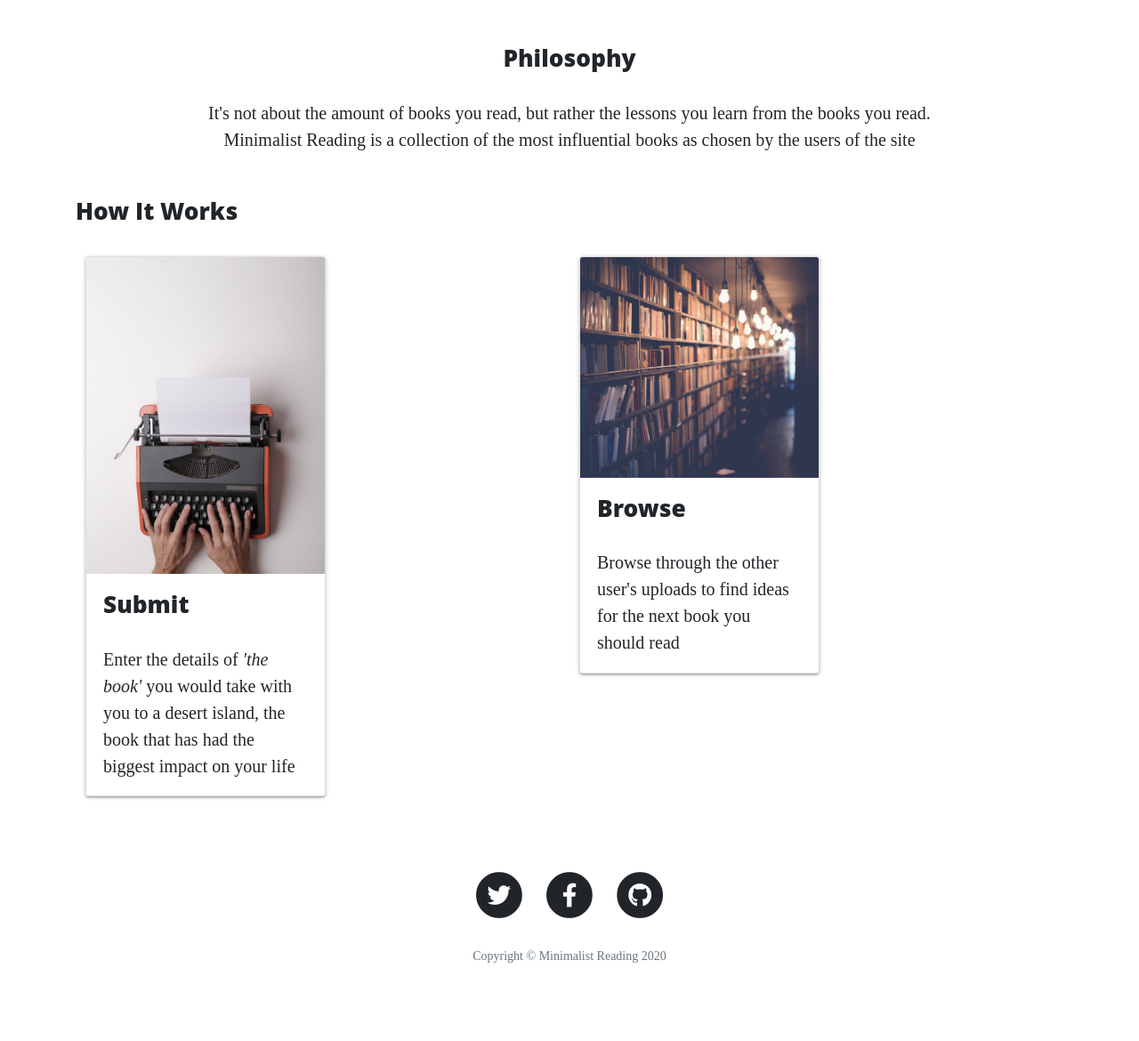
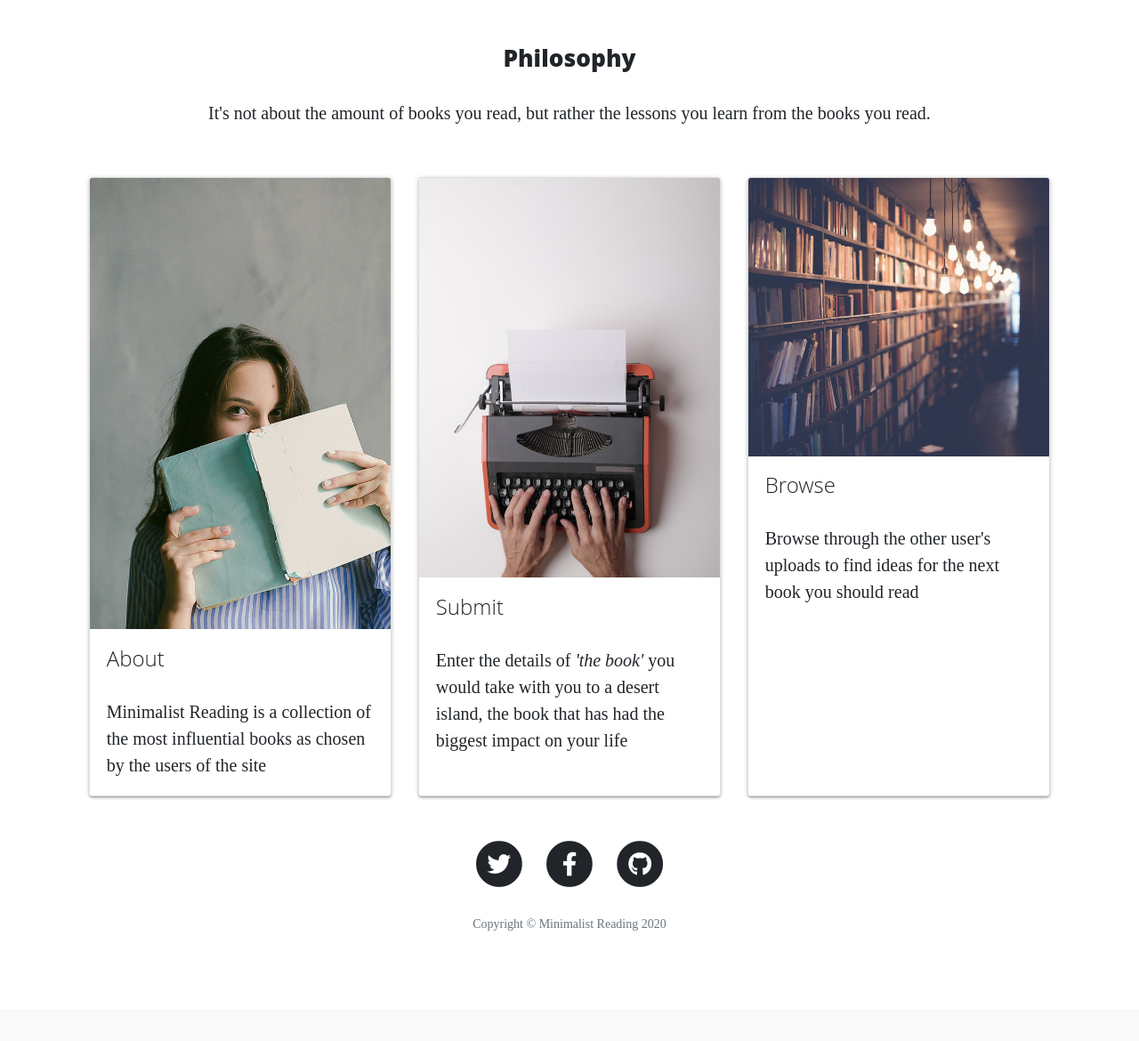
Before and after one commit to Code-Institute-Submissions/MS3-2, a Flask app: page / in a window 1280 px wide. Shown: the part 628-1798 px from the top of the page at 89% size. After the commit the page ends 1674 px from the top, so only its background shows below. Run offline with Flask 2, Linux system fonts and the light colour scheme; some libraries are stand-ins or nearby versions.

Commit message:
Bootstrap Cards on Homepage

```diff
--- a/templates/base.html
+++ b/templates/base.html
@@ -78,7 +78,7 @@
         <div class="col-lg-8 col-md-10 mx-auto">
           <ul class="list-inline text-center">
             <li class="list-inline-item">
-              <a href="#">
+              <a href="https://twitter.com/" target="_blank">
                 <span class="fa-stack fa-lg">
                   <i class="fas fa-circle fa-stack-2x"></i>
                   <i class="fab fa-twitter fa-stack-1x fa-inverse"></i>
@@ -86,7 +86,7 @@
               </a>
             </li>
             <li class="list-inline-item">
-              <a href="#">
+              <a href="https://www.facebook.com/" target="_blank">
                 <span class="fa-stack fa-lg">
                   <i class="fas fa-circle fa-stack-2x"></i>
                   <i class="fab fa-facebook-f fa-stack-1x fa-inverse"></i>
@@ -94,7 +94,7 @@
               </a>
             </li>
             <li class="list-inline-item">
-              <a href="#">
+              <a href="https://github.com/" target="_blank">
                 <span class="fa-stack fa-lg">
                   <i class="fas fa-circle fa-stack-2x"></i>
                   <i class="fab fa-github fa-stack-1x fa-inverse"></i>
--- a/templates/index.html
+++ b/templates/index.html
@@ -6,37 +6,34 @@
  <div class="row">
  <div class="col">
  <h3 class="text-center" id="philosophy">Philosophy</h3>
-  <p class="text-center ">It's not about the amount of books you read, but rather the lessons you learn from the books you read.<br>
-  Minimalist Reading is a collection of the most influential books as chosen by the users of the site</p>
+  <p class="text-center ">It's not about the amount of books you read, but rather the lessons you learn from the books you read.</p>
 
  </div>
  </div>
 
- <div class="row">
- <h3>How It Works</h3>
- </div>
 
 
+<!--   Card Deck -->
 
-
-<div class="row">
-<div class="col">
-
- <div class="card" style="width: 18rem;">
-  <img class="card-img-top" src="static/img/small-typewriter.jpg" alt="Card image cap">
+<div class="card-deck">
+  <div class="card">
+    <img class="card-img-top" src="static/img/small-girl-with-book.jpg" alt="girl holding book">
     <div class="card-body">
-    <h3 class="card-text"><a href="{{ url_for('submit') }}">Submit</a></h3>
+      <h5 class="card-title">About</h5>
+      <p class="card-text">Minimalist Reading is a collection of the most influential books as chosen by the users of the site</p>
+    </div>
+  </div>
+  <div class="card">
+    <img class="card-img-top" src="static/img/small-typewriter.jpg" alt="small typewriter">
+    <div class="card-body">
+      <h5 class="card-title"><a href="{{ url_for('submit') }}">Submit</a></h5>
         <p class="card-text">Enter the details of <em>'the book'</em> you would take with you to a desert island, the book that has had the biggest impact on your life</p>
     </div>
   </div>
-
-</div>
-
- <div class="col">
- <div class="card" style="width: 18rem;">
-  <img class="card-img-top" src="static/img/small-library.jpg" alt="Card image cap">
+  <div class="card">
+    <img class="card-img-top" src="static/img/small-library.jpg" alt="library">
     <div class="card-body">
-    <h3 class="card-text"><a href="{{ url_for('browse') }}">Browse</a></h3>
+      <h5 class="card-title"><a href="{{ url_for('browse') }}">Browse</a></h5>
       <p class="card-text">Browse through the other user's uploads to find ideas for the next book you should read</p>
     </div>
   </div>
@@ -47,8 +44,4 @@
  </div>
 
 
-
- </div>
-
-
 {% endblock %}
--- a/templates/submit.html
+++ b/templates/submit.html
@@ -45,7 +45,7 @@
 
 
     <div class="form-group">
-    <input type="submit" value="Submit">
+    <input type="submit" value="Submit" class="mt-3">
     </div>
 
 </form>
```
Lines whose indentation alone changed are shown as unchanged.
